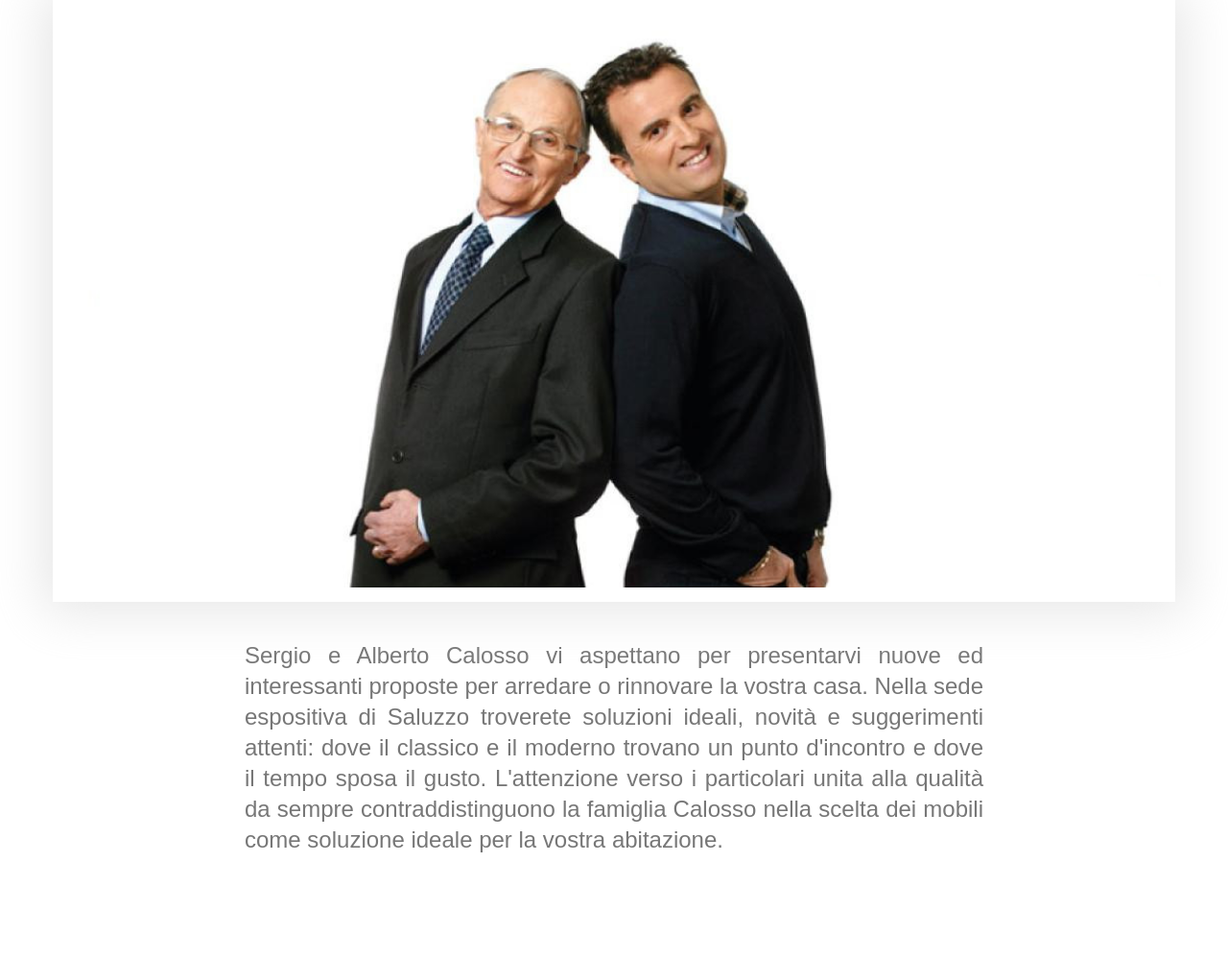
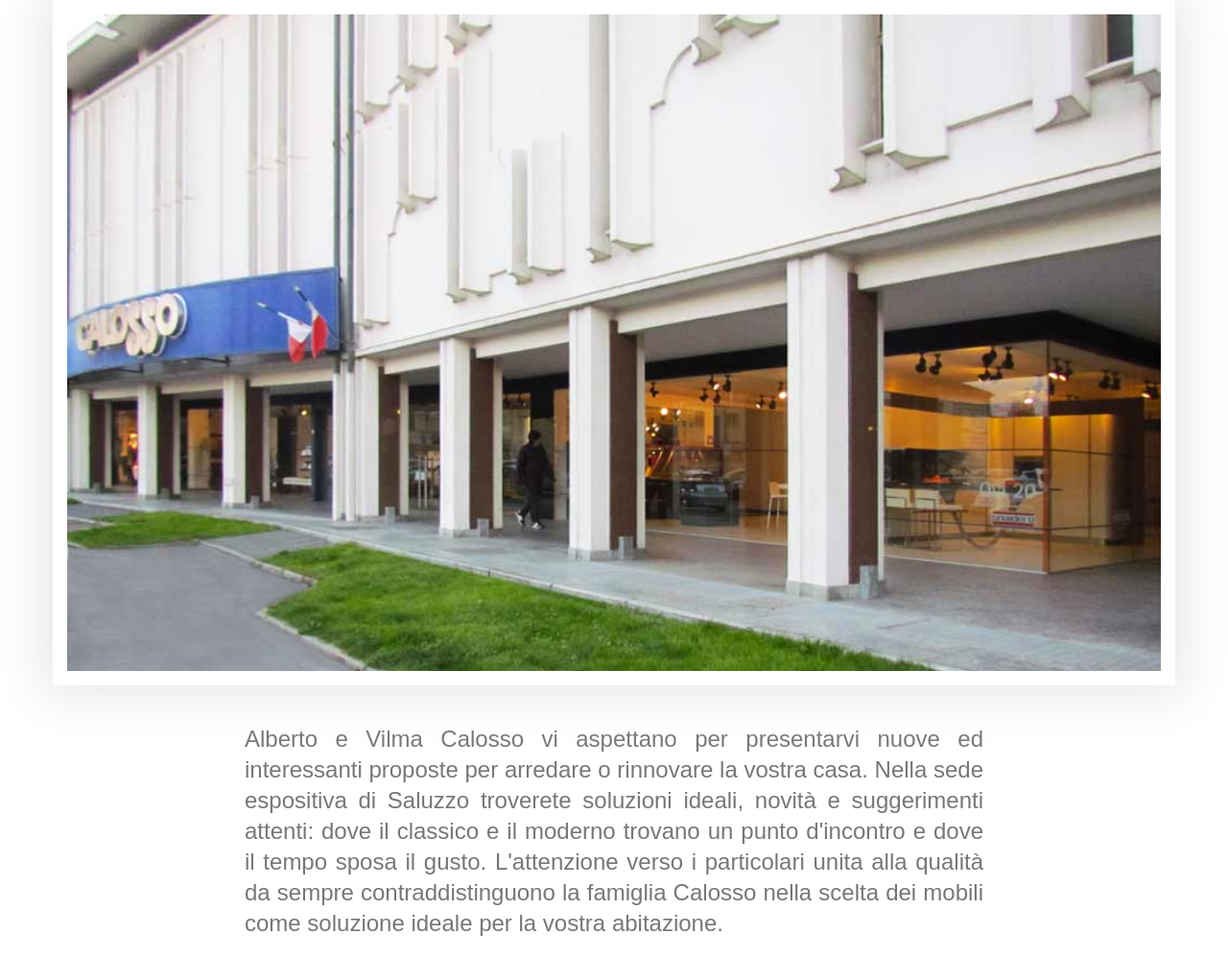
Before and after one commit to cambieri/ironika-calosso, a Django app: template calosso/apps/main/templates/chi_siamo.html in a window 1280 px wide. Shown: the part 214-1212 px from the top of the page at 96% size. Before the commit the page ends 1102 px from the top, so only its background shows below. Run offline with Django 3.2, Linux system fonts and the light colour scheme; the template is opened without the code that fills it, so the values that code supplies are empty; some libraries are stand-ins or nearby versions.

Commit message:
Lievi variazioni su "chi siamo"; Inserito pagine per incorporamento in iframe e frameset.

```diff
--- a/calosso/apps/main/templates/chi_siamo.html
+++ b/calosso/apps/main/templates/chi_siamo.html
@@ -11,13 +11,13 @@
 					<div class="row">
 						<div class="span12">
 							<div class="canvas big">
-								<img alt="Chi siamo" src="{{ STATIC_URL }}img/chisiamo/sergio_e_alberto_calosso.jpg" width="100%">
+								<img alt="Chi siamo" src="{{ STATIC_URL }}img/chisiamo/sede.jpg" width="100%">
 							</div>
 						</div>
 					</div>
 					<div class="row">
 						<div class="span8 offset2 chi_siamo">
-							Sergio e Alberto Calosso vi aspettano per presentarvi nuove ed interessanti
+							Alberto e Vilma Calosso vi aspettano per presentarvi nuove ed interessanti
 							proposte per arredare o rinnovare la vostra casa. Nella sede espositiva di Saluzzo
 							troverete soluzioni ideali, novità e suggerimenti attenti: dove il classico e il
 							moderno trovano un punto d'incontro e dove il tempo sposa il gusto. L'attenzione
```
Also changed, not shown: hosting/redirect-frameset.html (added, +10 -0 lines), hosting/redirect-iframe.html (added, +15 -0 lines), calosso/apps/main/static/img/chisiamo/sede.jpg (added).
